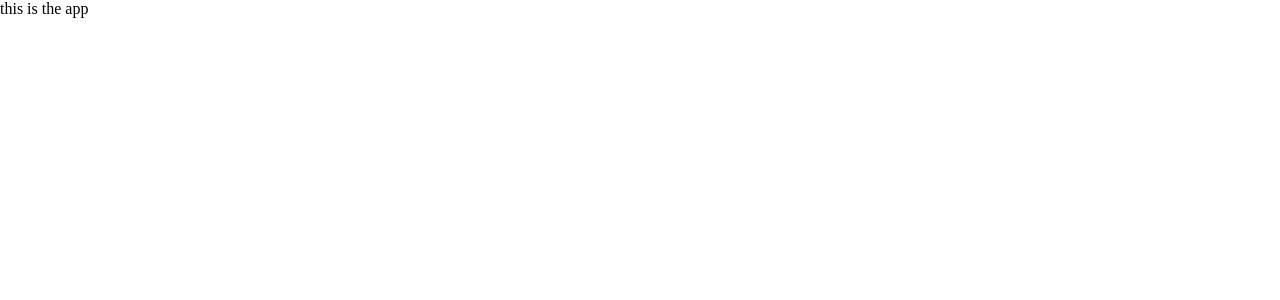
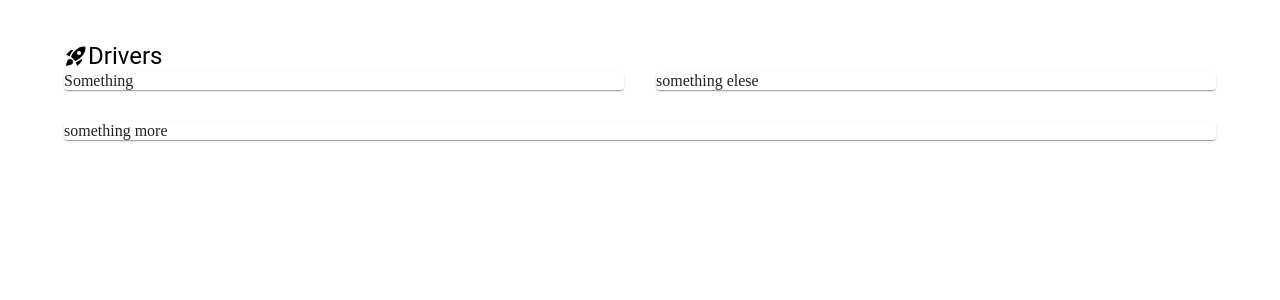
Before and after one commit to wirob/assignment-eletive, a React (Vite) app in the folder client/: page / in a window 1280 px wide. Shown: the top 300 px of the page. Built offline with nearby package versions, Linux system fonts and the light colour scheme; no server answers; the HTML template or start-up script is replaced by a standard one.

Commit message:
Basic design

```diff
--- a/client/src/App.tsx
+++ b/client/src/App.tsx
@@ -1,5 +1,50 @@
+import { Box, Grid, Paper, Typography } from '@mui/material'
+import RocketLaunchIcon from '@mui/icons-material/RocketLaunch'
+import { useEffect, useState } from 'react'
+
 function App() {
-  return <>this is the app</>
+  const [state, setState] = useState(null)
+
+  useEffect(() => {
+    if (state) return
+    fetch('/api')
+      .then((res) => res.json())
+      .then((res) => {
+        setState(res)
+      })
+      .catch((err) => {
+        console.error(err)
+      })
+  }, [state])
+
+  return (
+    <Box
+      sx={{
+        display: 'flex',
+        justifyContent: 'center',
+        alignItems: 'center',
+        height: '100%',
+      }}
+    >
+      <Box sx={{ height: '90%', width: '90%' }}>
+        <Box sx={{ display: 'flex', alignItems: 'center' }}>
+          <RocketLaunchIcon fontSize="medium" />
+          <Typography variant="h5">Drivers</Typography>
+        </Box>
+        <Grid container spacing={4}>
+          <Grid item xs={12} md={6}>
+            <Paper>Something</Paper>
+          </Grid>
+          <Grid item xs={12} md={6}>
+            <Paper>something elese</Paper>
+          </Grid>
+          <Grid item xs={12}>
+            <Paper>something more</Paper>
+          </Grid>
+        </Grid>
+      </Box>
+    </Box>
+  )
 }
 
 export default App
```
